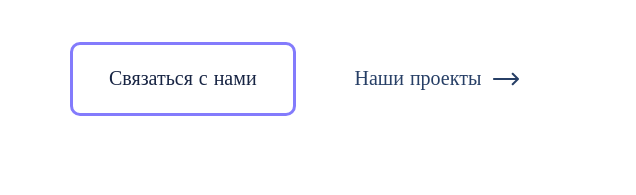
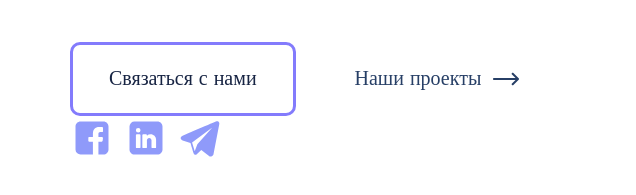
Before and after one commit to yegor-ch/skgroup, a plain HTML site: page index.html in a window 1280 px wide. Shown: the part 337-532 px from the top of the page, 0-636 px from the left. Drawn offline with Linux system fonts and the light colour scheme.

Commit message:
Add icons styles.

```diff
--- a/css/styles.css
+++ b/css/styles.css
@@ -197,6 +197,28 @@ a {
   display: none;
 }
 
+/*Icons*/
+
+.icon {
+  width: 44px;
+  height: 44px;
+  margin-right: 1rem;
+}
+
+.icon--primary {
+  fill: #8390fa;
+  opacity: 90%;
+}
+
+.icon--white {
+  fill: #fff;
+}
+
+.icon-container {
+  display: inline-flex;
+  align-items: center;
+}
+
 /*Buttons*/
 
 .btn {
--- a/index.html
+++ b/index.html
@@ -51,6 +51,23 @@
           </a>
         </div>
         <img src="/images/banner_with_bg.png" alt="" class="hero__banner" />
+        <span class="icon-container">
+          <a href="#">
+            <svg class="icon icon--primary">
+              <use xlink:href="/images/social.svg#facebook"></use>
+            </svg>
+          </a>
+          <a href="#">
+            <svg class="icon icon--primary">
+              <use xlink:href="/images/social.svg#linkedin"></use>
+            </svg>
+          </a>
+          <a href="#">
+            <svg class="icon icon--primary">
+              <use xlink:href="/images/social.svg#telegram"></use>
+            </svg>
+          </a>
+        </span>
       </div>
     </section>
   </body>
```
Also changed, not shown: images/social.svg (added).
